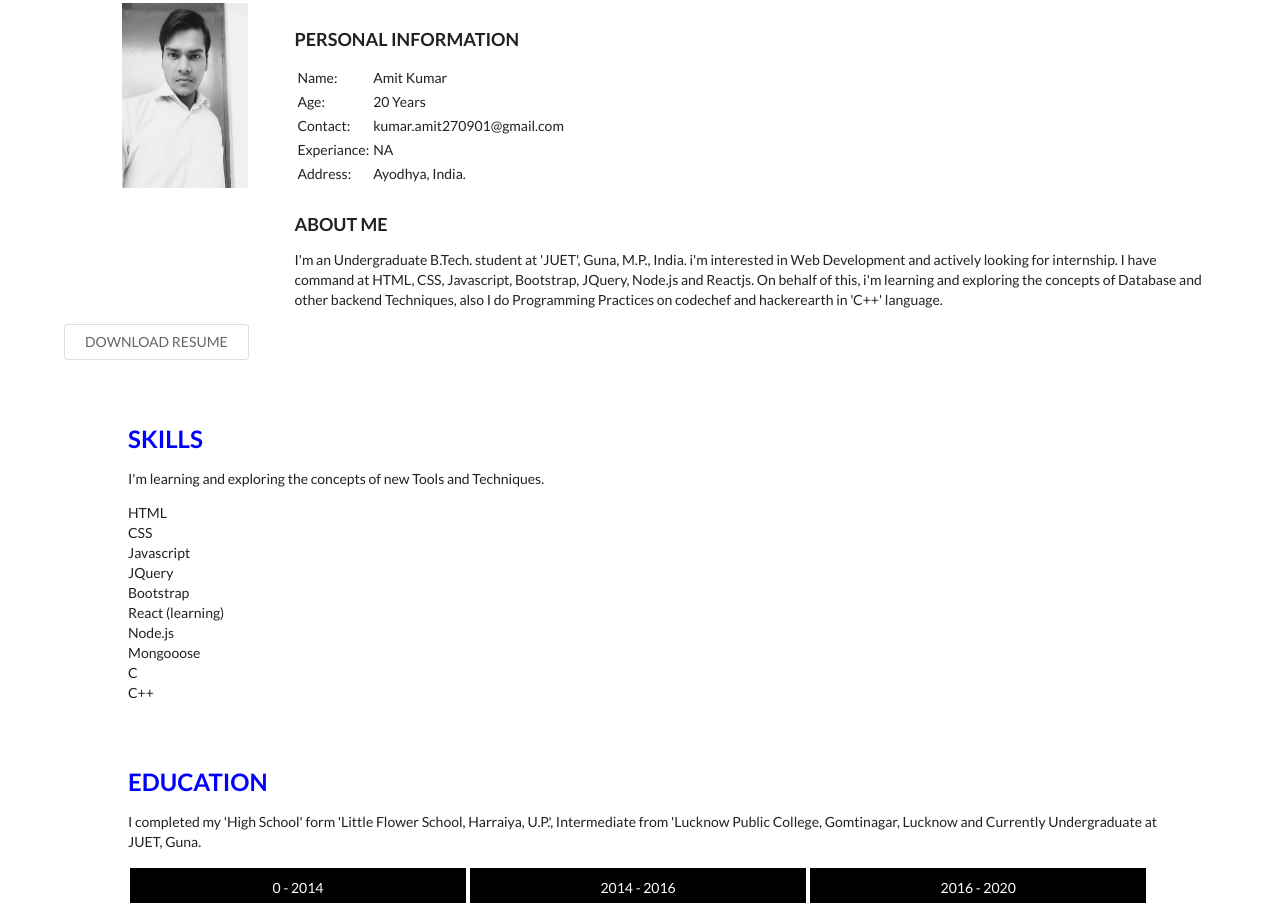
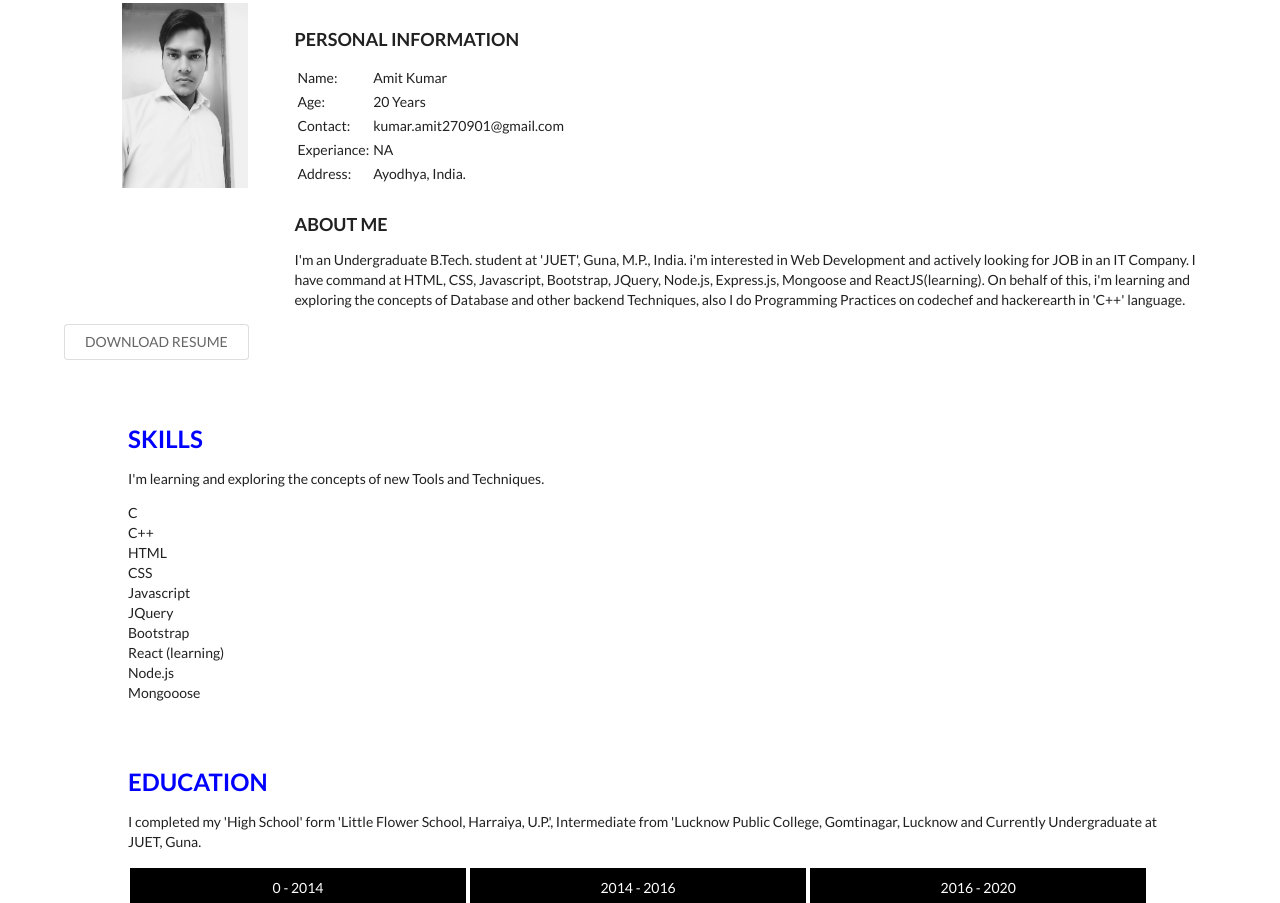
Before and after one commit to vikas270901/profile, a plain HTML site: page index.html in a window 1280 px wide. Shown: the part 441-1344 px from the top of the page. Drawn offline with nearby package versions, Linux system fonts and the light colour scheme.

Commit message:
Update index.html

```diff
--- a/index.html
+++ b/index.html
@@ -47,14 +47,18 @@
 			</tr>
 		</table>
 		<h3>ABOUT ME</h3>
-		<p>I'm an Undergraduate B.Tech. student at 'JUET', Guna, M.P., India. i'm interested in Web Development and actively looking for internship.
-			I have command at HTML, CSS, Javascript, Bootstrap, JQuery, Node.js and Reactjs. On behalf of this, i'm learning and exploring the concepts of Database and other backend Techniques, also I do Programming Practices on codechef and hackerearth in 'C++' language. </p>
+		<p>I'm an Undergraduate B.Tech. student at 'JUET', Guna, M.P., India. i'm interested in Web Development and actively looking for JOB in an IT Company.
+			I have command at HTML, CSS, Javascript, Bootstrap, JQuery, Node.js, Express.js, Mongoose and ReactJS(learning). On behalf of this, i'm learning and exploring the concepts of Database and other backend Techniques, also I do Programming Practices on codechef and hackerearth in 'C++' language. </p>
 		<a href="./AMIT KUMAR RESUME.pdf" class="ui basic button" download>DOWNLOAD RESUME</a>
 	</div>
 	<a name="res"></a>
 	<div class="skil">
 		<h2>SKILLS</h2>
 		<p> I'm learning and exploring the concepts of new Tools and Techniques.</p>
+		<div><span>C</span>
+		</div>
+		<div><span>C++</span>
+		</div>
 		<div><span>HTML</span>
 		</div>
 		<div><span>CSS</span>
@@ -70,10 +74,6 @@
 		<div><span>Node.js</span>
 		</div>
 		<div><span>Mongooose</span>
-		</div>
-		<div><span>C</span>
-		</div>
-		<div><span>C++</span>
 		</div>
 	</div>
 	<div class="edu">
```
